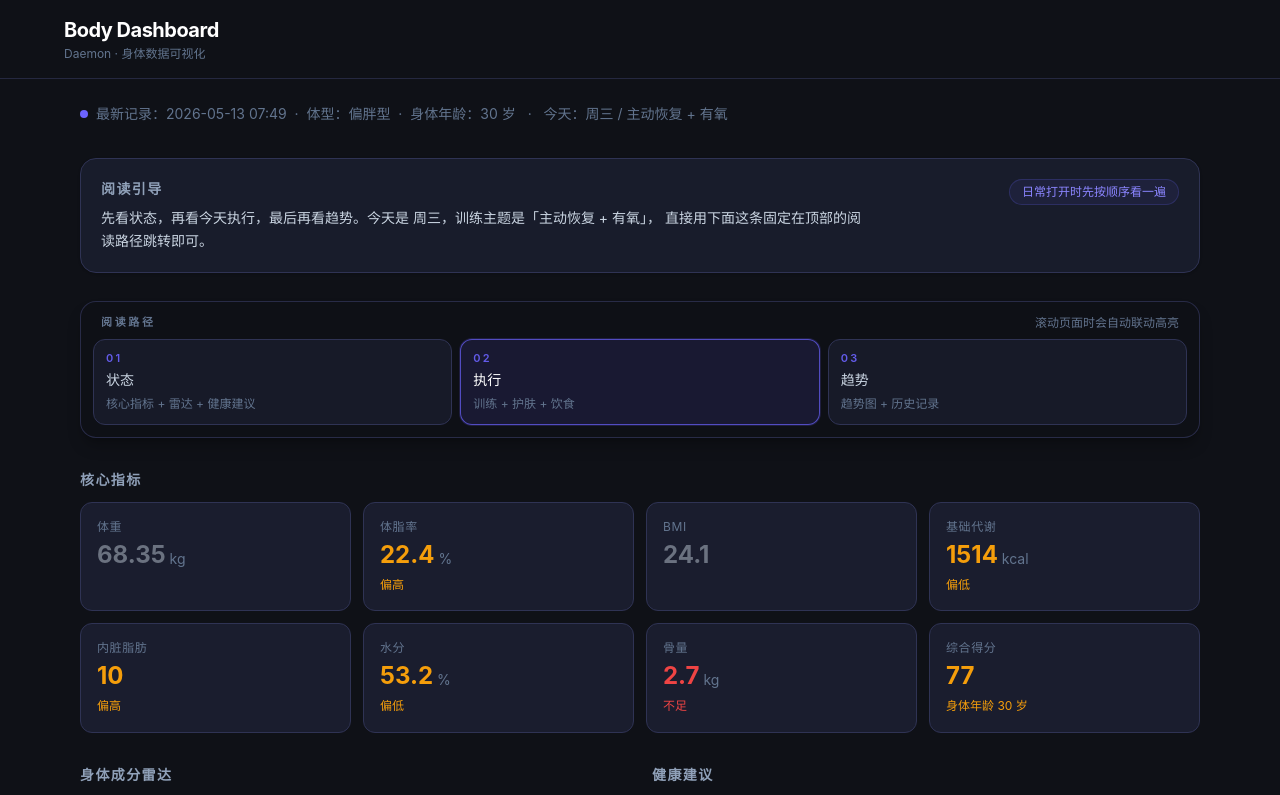
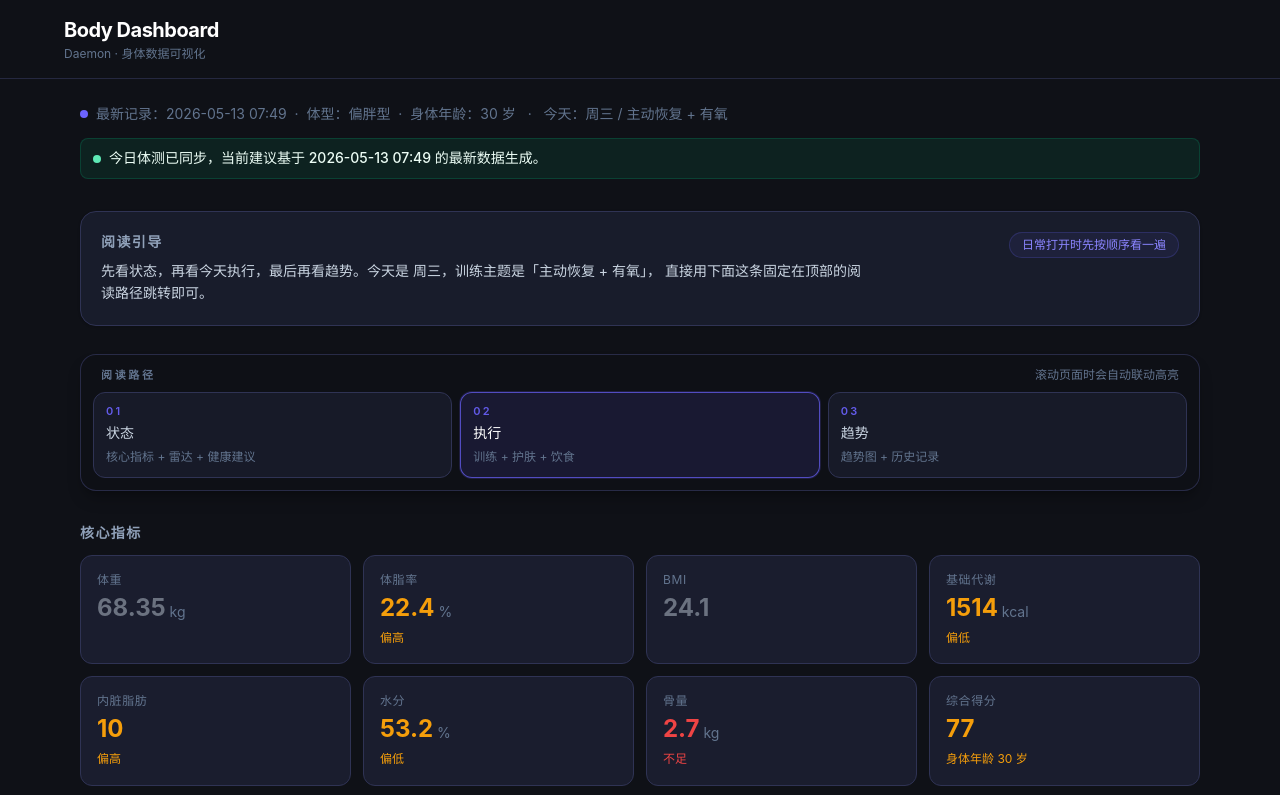
Before and after one commit to hc-xshh/body-dashboard, a React (Vite) app: page / in a window 1280 px wide. Shown: the top 795 px of the page. Built offline with nearby package versions, Linux system fonts and the light colour scheme.

Commit message:
Add dual-state measurement sync banner

```diff
--- a/src/App.jsx
+++ b/src/App.jsx
@@ -31,6 +31,15 @@ const todayDate = new Intl.DateTimeFormat('en-CA', {
 }).format(new Date())
 
 const isUsingLatestMeasurement = latest.date === todayDate
+const measurementSyncBanner = isUsingLatestMeasurement
+  ? {
+      tone: 'emerald',
+      text: `今日体测已同步，当前建议基于 ${latest.date} ${latest.time ?? ''} 的最新数据生成。`,
+    }
+  : {
+      tone: 'amber',
+      text: `今日未同步新体测，当前沿用 ${latest.date} ${latest.time ?? ''} 的最近一次数据生成建议。`,
+    }
 
 const trendMetrics1 = [
   { key: 'weight', label: '体重(kg)' },
@@ -104,11 +113,24 @@ export default function App() {
               <span className="hidden sm:inline">今天：{todayLabel} / {todayTraining}</span>
             </div>
           </div>
-          {!isUsingLatestMeasurement && (
-            <div className="mt-3 rounded-lg border border-amber-500/20 bg-amber-500/10 px-3 py-2 text-xs leading-relaxed text-amber-100 sm:text-sm">
-              今日未同步新体测，当前沿用 <span className="font-medium text-amber-50">{latest.date} {latest.time ?? ''}</span> 的最近一次数据生成建议。
-            </div>
-          )}
+          <div
+            className={`mt-3 rounded-lg border px-3 py-2 text-xs leading-relaxed sm:text-sm ${
+              measurementSyncBanner.tone === 'emerald'
+                ? 'border-emerald-500/20 bg-emerald-500/10 text-emerald-100'
+                : 'border-amber-500/20 bg-amber-500/10 text-amber-100'
+            }`}
+          >
+            <span
+              className={`mr-2 inline-block h-2 w-2 rounded-full ${
+                measurementSyncBanner.tone === 'emerald' ? 'bg-emerald-300' : 'bg-amber-300'
+              }`}
+            ></span>
+            <span
+              className={measurementSyncBanner.tone === 'emerald' ? 'font-medium text-emerald-50' : 'font-medium text-amber-50'}
+            >
+              {measurementSyncBanner.text}
+            </span>
+          </div>
         </div>
 
         <ReadingGuide weekday={todayLabel} trainingLabel={todayTraining} sections={storylineSections} />
```
